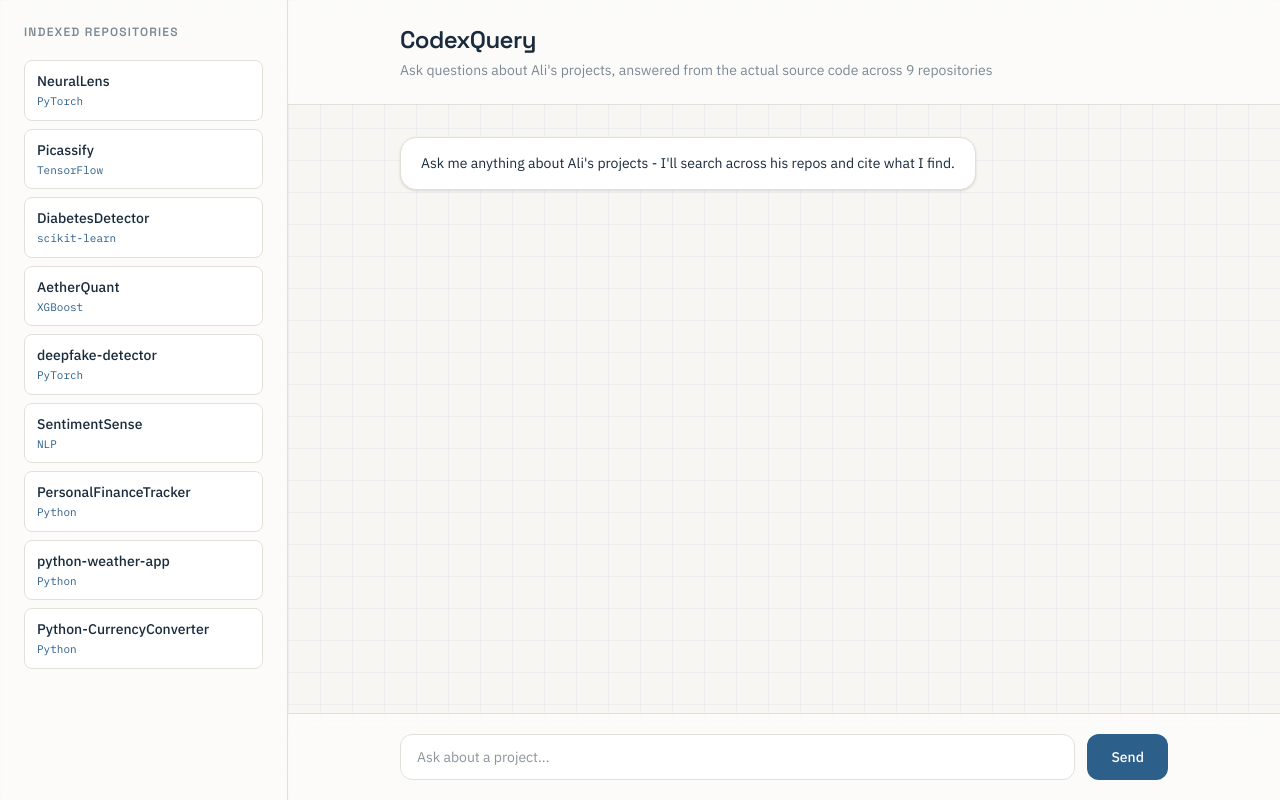
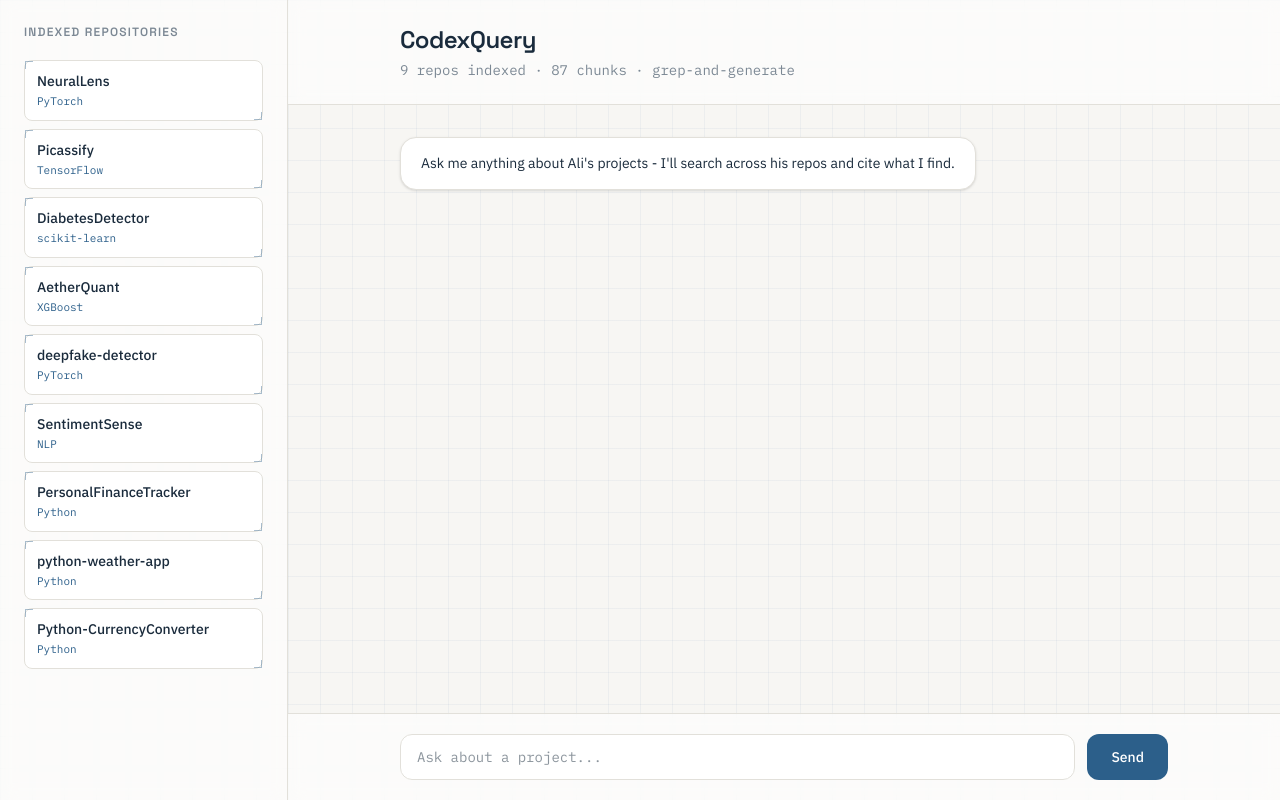
Before and after one commit to ali-faraz-py/CodexQuery, a Next.js app in the folder frontend/: page / in a window 1280 px wide. Built offline with nearby package versions, Linux system fonts and the light colour scheme.

Commit message:
Enhance repository display with active state indication and improve message formatting

```diff
--- a/frontend/src/app/page.js
+++ b/frontend/src/app/page.js
@@ -19,6 +19,7 @@ export default function Home() {
   ]);
   const [input, setInput] = useState("");
   const [loading, setLoading] = useState(false);
+  const [activeRepos, setActiveRepos] = useState([]);
 
   const handleSend = async () => {
     if (!input.trim()) return;
@@ -26,6 +27,7 @@ export default function Home() {
     setMessages(prev => [...prev, { role: "user", text: question }]);
     setInput("");
     setLoading(true);
+    setActiveRepos([]);
 
     try {
       const res = await fetch("http://127.0.0.1:8000/query", {
@@ -35,6 +37,9 @@ export default function Home() {
       });
       const data = await res.json();
       setMessages(prev => [...prev, { role: "assistant", text: data.answer, sources: data.sources }]);
+
+      const hitRepos = [...new Set(data.sources.map(s => s.split("/")[0]))];
+      setActiveRepos(hitRepos);
     } catch (err) {
       setMessages(prev => [...prev, { role: "assistant", text: "Something went wrong reaching the backend. Is it running?", sources: [] }]);
     } finally {
@@ -47,12 +52,27 @@ export default function Home() {
       <aside className="w-72 border-r border-[var(--border)] bg-[var(--surface)]/60 backdrop-blur-sm p-6 hidden lg:block overflow-y-auto">
         <h2 className="font-display text-xs font-semibold tracking-widest text-[var(--text-muted)] mb-5 uppercase">Indexed Repositories</h2>
         <div className="space-y-2">
-          {REPOS.map((repo) => (
-            <div key={repo.name} className="border border-[var(--border)] bg-[var(--surface)] rounded-lg px-3 py-2.5">
-              <div className="text-sm font-medium text-[var(--text)]">{repo.name}</div>
-              <div className="font-mono text-[11px] text-[var(--accent-blue)] mt-0.5">{repo.tech}</div>
-            </div>
-          ))}
+          {REPOS.map((repo) => {
+            const isActive = activeRepos.includes(repo.name);
+            return (
+              <div
+                key={repo.name}
+                className={`relative border rounded-lg px-3 py-2.5 transition-all duration-300 ${
+                  isActive
+                    ? "border-[var(--accent-amber)] bg-[#FDF3EC]"
+                    : "border-[var(--border)] bg-[var(--surface)]"
+                }`}
+              >
+                <span className={`absolute top-0 left-0 w-2 h-2 border-t border-l ${isActive ? "border-[var(--accent-amber)]" : "border-[var(--accent-blue)]/40"}`} />
+                <span className={`absolute bottom-0 right-0 w-2 h-2 border-b border-r ${isActive ? "border-[var(--accent-amber)]" : "border-[var(--accent-blue)]/40"}`} />
+                <div className="text-sm font-medium text-[var(--text)] flex items-center justify-between">
+                  {repo.name}
+                  {isActive && <span className="font-mono text-[10px] text-[var(--accent-amber)]">● hit</span>}
+                </div>
+                <div className="font-mono text-[11px] text-[var(--accent-blue)] mt-0.5">{repo.tech}</div>
+              </div>
+            );
+          })}
         </div>
       </aside>
 
@@ -60,7 +80,9 @@ export default function Home() {
         <header className="border-b border-[var(--border)] bg-[var(--surface)]/60 backdrop-blur-sm px-8 py-6">
           <div className="max-w-3xl mx-auto">
             <h1 className="font-display text-2xl font-semibold tracking-tight">CodexQuery</h1>
-            <p className="text-sm text-[var(--text-muted)] mt-1">Ask questions about Ali's projects, answered from the actual source code across {REPOS.length} repositories</p>
+            <p className="text-sm text-[var(--text-muted)] mt-1 font-mono">
+              9 repos indexed · 87 chunks · grep-and-generate
+            </p>
           </div>
         </header>
 
@@ -81,7 +103,7 @@ export default function Home() {
                     <div className="flex flex-wrap gap-2">
                       {msg.sources.map((src, j) => (
                         <span key={j} className="font-mono text-[11px] text-[var(--accent-amber)] bg-[#FDF3EC] border border-[var(--accent-amber)]/25 rounded-md px-2.5 py-1">
-                          {src}
+                          {src.replace(" (lines ", ":").replace(")", "")}
                         </span>
                       ))}
                     </div>
@@ -107,7 +129,7 @@ export default function Home() {
               onKeyDown={(e) => e.key === "Enter" && !loading && handleSend()}
               placeholder="Ask about a project..."
               disabled={loading}
-              className="flex-1 bg-[var(--surface)] border border-[var(--border)] rounded-xl px-4 py-3 text-sm focus:outline-none focus:border-[var(--accent-blue)] disabled:opacity-50"
+              className="flex-1 bg-[var(--surface)] border border-[var(--border)] rounded-xl px-4 py-3 text-sm font-mono focus:outline-none focus:border-[var(--accent-blue)] disabled:opacity-50"
             />
             <button
               onClick={handleSend}
```
